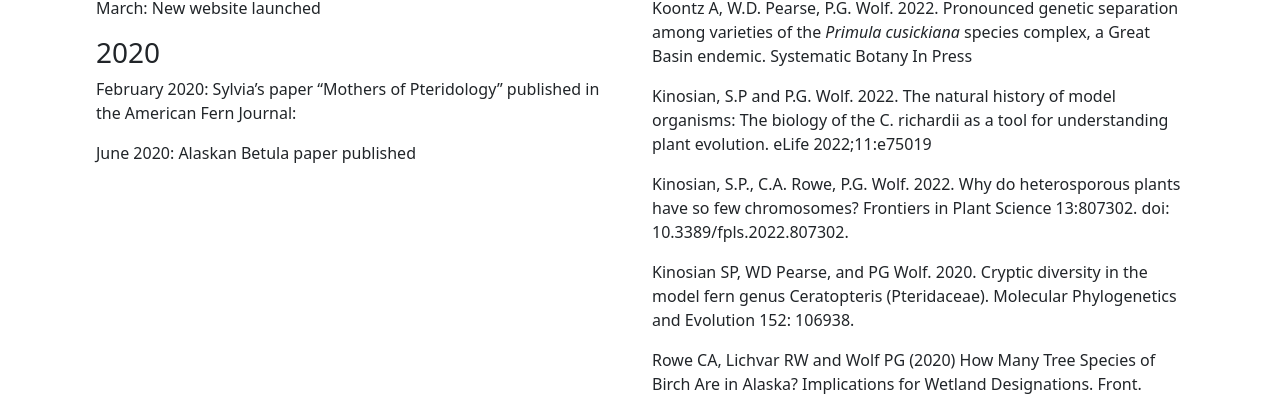
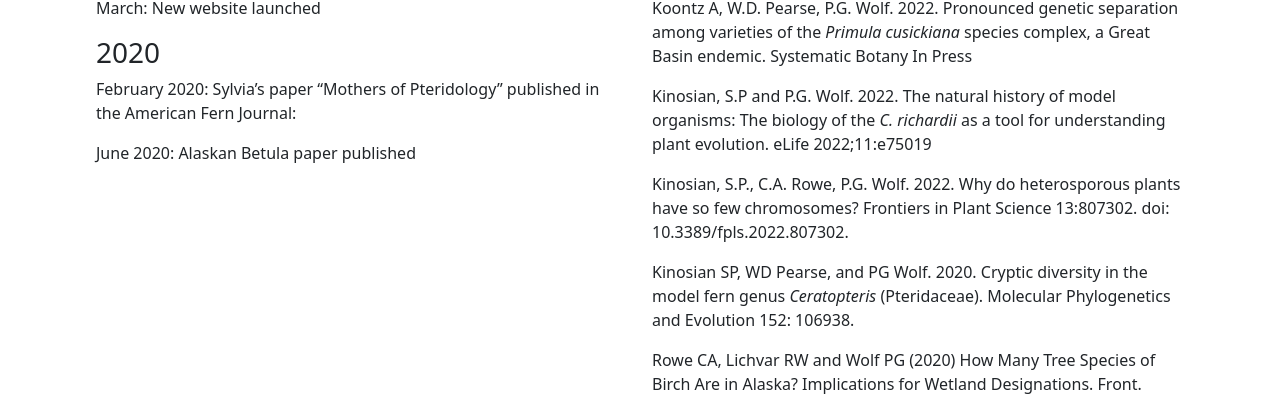
Before and after one commit to Wolflab/Wolflab.github.io, a Jekyll site: the page built from index.markdown, in a window 1280 px wide and 900 px high, scrolled down 979 px. Shown: the part 175-571 px from the top of the window. Built offline with Jekyll 4.4.1, drawn with Linux system fonts in a browser that asks for light colours.

```diff
--- a/_data/frontpage.yml
+++ b/_data/frontpage.yml
@@ -4,11 +4,13 @@ recent_publications:
   of the <i>Primula cusickiana</i> species complex, a Great Basin endemic. Systematic
   Botany In Press
 - 'Kinosian, S.P and P.G. Wolf. 2022. The natural history of model organisms: The
-  biology of the C. richardii as a tool for understanding plant evolution. eLife 2022;11:e75019'
+  biology of the <i>C. richardii</i> as a tool for understanding plant evolution.
+  eLife 2022;11:e75019'
 - 'Kinosian, S.P., C.A. Rowe, P.G. Wolf. 2022. Why do heterosporous plants have so
   few chromosomes? Frontiers in Plant Science 13:807302. doi: 10.3389/fpls.2022.807302.'
 - 'Kinosian SP, WD Pearse, and PG Wolf. 2020. Cryptic diversity in the model fern
-  genus Ceratopteris (Pteridaceae). Molecular Phylogenetics and Evolution 152: 106938.'
+  genus <i>Ceratopteris</i> (Pteridaceae). Molecular Phylogenetics and Evolution 152:
+  106938.'
 - 'Rowe CA, Lichvar RW and Wolf PG (2020) How Many Tree Species of Birch Are in Alaska?
   Implications for Wetland Designations. Front. Plant Sci. 11:750. doi: 10.3389/fpls.2020.00750'
 latest_news:
```
